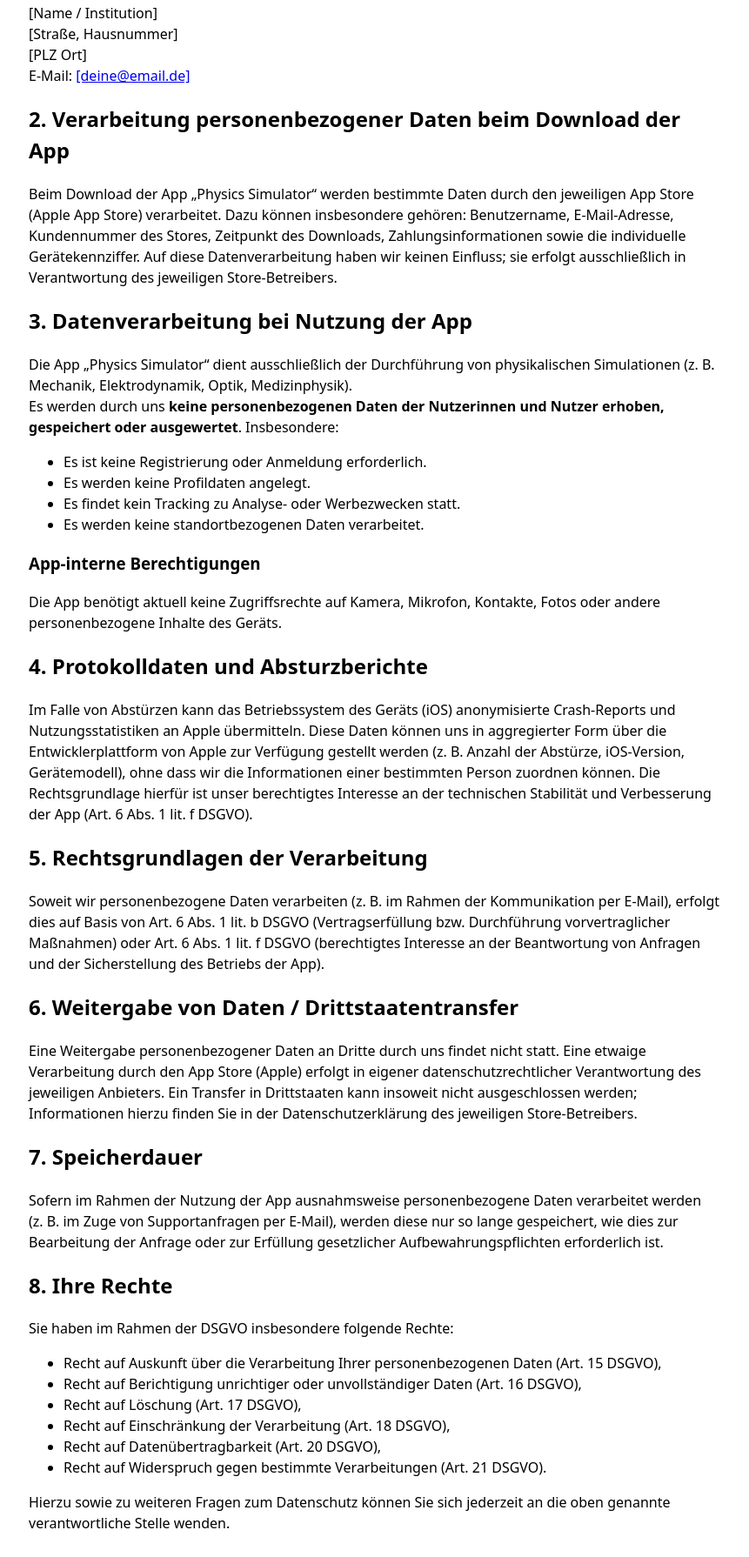
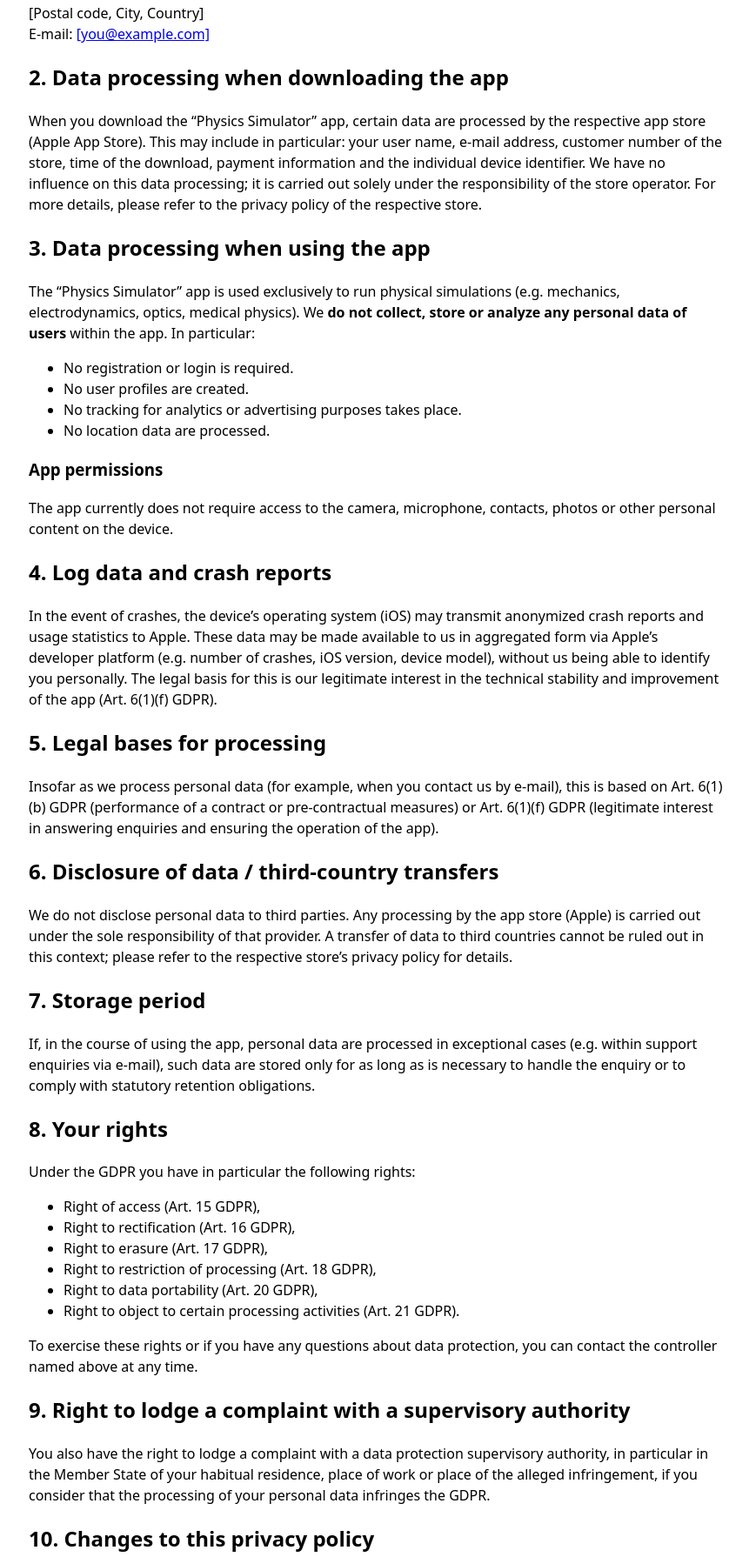
Before and after one commit to drhenrich/physics-simulator-privacy, a plain HTML site: page index.html in a window 1280 px wide. Shown: the part 246-2036 px from the top of the page at 87% size, without its empty margins (207-1068 px from the left). Drawn offline with Linux system fonts and the light colour scheme.

Commit message:
Update index.html

```diff
--- a/index.html
+++ b/index.html
@@ -1,115 +1,117 @@
 <!DOCTYPE html>
-<html lang="de">
+<html lang="en">
 <head>
   <meta charset="utf-8">
-  <title>Datenschutzerklärung – Physics Simulator</title>
+  <title>Privacy Policy – Physics Simulator</title>
   <meta name="viewport" content="width=device-width, initial-scale=1">
   <style>
-    body { font-family: system-ui, -apple-system, BlinkMacSystemFont, sans-serif; max-width: 800px; margin: 2rem auto; padding: 0 1rem; line-height: 1.5; }
+    body { font-family: system-ui, -apple-system, BlinkMacSystemFont, sans-serif;
+           max-width: 800px; margin: 2rem auto; padding: 0 1rem; line-height: 1.5; }
     h1, h2, h3 { font-weight: 600; }
   </style>
 </head>
 <body>
-  <h1>Datenschutzerklärung für die App „Physics Simulator“</h1>
-  <p>Stand: [TT.MM.JJJJ]</p>
+  <h1>Privacy Policy for the app “Physics Simulator”</h1>
+  <p>Last updated: [DD Month YYYY]</p>
 
-  <h2>1. Verantwortliche Stelle</h2>
+  <h2>1. Controller</h2>
   <p>
     [Name / Institution]<br>
-    [Straße, Hausnummer]<br>
-    [PLZ Ort]<br>
-    E-Mail: <a href="mailto:[deine@email.de]">[deine@email.de]</a>
+    [Street, number]<br>
+    [Postal code, City, Country]<br>
+    E-mail: <a href="mailto:[you@example.com]">[you@example.com]</a>
   </p>
 
-  <h2>2. Verarbeitung personenbezogener Daten beim Download der App</h2>
+  <h2>2. Data processing when downloading the app</h2>
   <p>
-    Beim Download der App „Physics Simulator“ werden bestimmte Daten durch den jeweiligen App Store
-    (Apple App Store) verarbeitet. Dazu können insbesondere gehören: Benutzername, E-Mail-Adresse,
-    Kundennummer des Stores, Zeitpunkt des Downloads, Zahlungsinformationen sowie die individuelle
-    Gerätekennziffer. Auf diese Datenverarbeitung haben wir keinen Einfluss; sie erfolgt ausschließlich
-    in Verantwortung des jeweiligen Store-Betreibers.
+    When you download the “Physics Simulator” app, certain data are processed by the
+    respective app store (Apple App Store). This may include in particular: your user name,
+    e-mail address, customer number of the store, time of the download, payment information
+    and the individual device identifier. We have no influence on this data processing; it is
+    carried out solely under the responsibility of the store operator. For more details, please
+    refer to the privacy policy of the respective store.
   </p>
 
-  <h2>3. Datenverarbeitung bei Nutzung der App</h2>
+  <h2>3. Data processing when using the app</h2>
   <p>
-    Die App „Physics Simulator“ dient ausschließlich der Durchführung von physikalischen Simulationen
-    (z.&nbsp;B. Mechanik, Elektrodynamik, Optik, Medizinphysik).<br>
-    Es werden durch uns
-    <strong>keine personenbezogenen Daten der Nutzerinnen und Nutzer erhoben, gespeichert oder ausgewertet</strong>.
-    Insbesondere:
+    The “Physics Simulator” app is used exclusively to run physical simulations
+    (e.g. mechanics, electrodynamics, optics, medical physics).
+    We <strong>do not collect, store or analyze any personal data of users</strong> within the app.
+    In particular:
   </p>
   <ul>
-    <li>Es ist keine Registrierung oder Anmeldung erforderlich.</li>
-    <li>Es werden keine Profildaten angelegt.</li>
-    <li>Es findet kein Tracking zu Analyse- oder Werbezwecken statt.</li>
-    <li>Es werden keine standortbezogenen Daten verarbeitet.</li>
+    <li>No registration or login is required.</li>
+    <li>No user profiles are created.</li>
+    <li>No tracking for analytics or advertising purposes takes place.</li>
+    <li>No location data are processed.</li>
   </ul>
 
-  <h3>App-interne Berechtigungen</h3>
+  <h3>App permissions</h3>
   <p>
-    Die App benötigt aktuell keine Zugriffsrechte auf Kamera, Mikrofon, Kontakte, Fotos oder andere
-    personenbezogene Inhalte des Geräts.
+    The app currently does not require access to the camera, microphone, contacts, photos
+    or other personal content on the device.
   </p>
 
-  <h2>4. Protokolldaten und Absturzberichte</h2>
+  <h2>4. Log data and crash reports</h2>
   <p>
-    Im Falle von Abstürzen kann das Betriebssystem des Geräts (iOS) anonymisierte Crash-Reports und
-    Nutzungsstatistiken an Apple übermitteln. Diese Daten können uns in aggregierter Form über die
-    Entwicklerplattform von Apple zur Verfügung gestellt werden (z.&nbsp;B. Anzahl der Abstürze, iOS-Version,
-    Gerätemodell), ohne dass wir die Informationen einer bestimmten Person zuordnen können.
-    Die Rechtsgrundlage hierfür ist unser berechtigtes Interesse an der technischen Stabilität und
-    Verbesserung der App (Art.&nbsp;6 Abs.&nbsp;1 lit.&nbsp;f DSGVO).
+    In the event of crashes, the device’s operating system (iOS) may transmit anonymized crash
+    reports and usage statistics to Apple. These data may be made available to us in aggregated
+    form via Apple’s developer platform (e.g. number of crashes, iOS version, device model),
+    without us being able to identify you personally.
+    The legal basis for this is our legitimate interest in the technical stability and improvement
+    of the app (Art. 6(1)(f) GDPR).
   </p>
 
-  <h2>5. Rechtsgrundlagen der Verarbeitung</h2>
+  <h2>5. Legal bases for processing</h2>
   <p>
-    Soweit wir personenbezogene Daten verarbeiten (z.&nbsp;B. im Rahmen der Kommunikation per E-Mail),
-    erfolgt dies auf Basis von Art.&nbsp;6 Abs.&nbsp;1 lit.&nbsp;b DSGVO (Vertragserfüllung bzw.
-    Durchführung vorvertraglicher Maßnahmen) oder Art.&nbsp;6 Abs.&nbsp;1 lit.&nbsp;f DSGVO (berechtigtes
-    Interesse an der Beantwortung von Anfragen und der Sicherstellung des Betriebs der App).
+    Insofar as we process personal data (for example, when you contact us by e-mail), this is
+    based on Art. 6(1)(b) GDPR (performance of a contract or pre-contractual measures) or
+    Art. 6(1)(f) GDPR (legitimate interest in answering enquiries and ensuring the operation
+    of the app).
   </p>
 
-  <h2>6. Weitergabe von Daten / Drittstaatentransfer</h2>
+  <h2>6. Disclosure of data / third-country transfers</h2>
   <p>
-    Eine Weitergabe personenbezogener Daten an Dritte durch uns findet nicht statt. Eine etwaige Verarbeitung
-    durch den App Store (Apple) erfolgt in eigener datenschutzrechtlicher Verantwortung des jeweiligen
-    Anbieters. Ein Transfer in Drittstaaten kann insoweit nicht ausgeschlossen werden; Informationen hierzu
-    finden Sie in der Datenschutzerklärung des jeweiligen Store-Betreibers.
+    We do not disclose personal data to third parties. Any processing by the app store
+    (Apple) is carried out under the sole responsibility of that provider. A transfer of data
+    to third countries cannot be ruled out in this context; please refer to the
+    respective store’s privacy policy for details.
   </p>
 
-  <h2>7. Speicherdauer</h2>
+  <h2>7. Storage period</h2>
   <p>
-    Sofern im Rahmen der Nutzung der App ausnahmsweise personenbezogene Daten verarbeitet werden (z.&nbsp;B.
-    im Zuge von Supportanfragen per E-Mail), werden diese nur so lange gespeichert, wie dies zur Bearbeitung
-    der Anfrage oder zur Erfüllung gesetzlicher Aufbewahrungspflichten erforderlich ist.
+    If, in the course of using the app, personal data are processed in exceptional cases
+    (e.g. within support enquiries via e-mail), such data are stored only for as long as is
+    necessary to handle the enquiry or to comply with statutory retention obligations.
   </p>
 
-  <h2>8. Ihre Rechte</h2>
-  <p>Sie haben im Rahmen der DSGVO insbesondere folgende Rechte:</p>
+  <h2>8. Your rights</h2>
+  <p>Under the GDPR you have in particular the following rights:</p>
   <ul>
-    <li>Recht auf Auskunft über die Verarbeitung Ihrer personenbezogenen Daten (Art.&nbsp;15 DSGVO),</li>
-    <li>Recht auf Berichtigung unrichtiger oder unvollständiger Daten (Art.&nbsp;16 DSGVO),</li>
-    <li>Recht auf Löschung (Art.&nbsp;17 DSGVO),</li>
-    <li>Recht auf Einschränkung der Verarbeitung (Art.&nbsp;18 DSGVO),</li>
-    <li>Recht auf Datenübertragbarkeit (Art.&nbsp;20 DSGVO),</li>
-    <li>Recht auf Widerspruch gegen bestimmte Verarbeitungen (Art.&nbsp;21 DSGVO).</li>
+    <li>Right of access (Art. 15 GDPR),</li>
+    <li>Right to rectification (Art. 16 GDPR),</li>
+    <li>Right to erasure (Art. 17 GDPR),</li>
+    <li>Right to restriction of processing (Art. 18 GDPR),</li>
+    <li>Right to data portability (Art. 20 GDPR),</li>
+    <li>Right to object to certain processing activities (Art. 21 GDPR).</li>
   </ul>
   <p>
-    Hierzu sowie zu weiteren Fragen zum Datenschutz können Sie sich jederzeit an die oben genannte
-    verantwortliche Stelle wenden.
+    To exercise these rights or if you have any questions about data protection,
+    you can contact the controller named above at any time.
   </p>
 
-  <h2>9. Beschwerderecht bei der Aufsichtsbehörde</h2>
+  <h2>9. Right to lodge a complaint with a supervisory authority</h2>
   <p>
-    Sie haben zudem das Recht, sich bei einer Datenschutzaufsichtsbehörde über die Verarbeitung Ihrer
-    personenbezogenen Daten zu beschweren, insbesondere in dem Mitgliedstaat Ihres gewöhnlichen Aufenthaltsortes,
-    Ihres Arbeitsplatzes oder des Orts des mutmaßlichen Verstoßes.
+    You also have the right to lodge a complaint with a data protection supervisory authority,
+    in particular in the Member State of your habitual residence, place of work or place of the
+    alleged infringement, if you consider that the processing of your personal data infringes
+    the GDPR.
   </p>
 
-  <h2>10. Änderungen dieser Datenschutzerklärung</h2>
+  <h2>10. Changes to this privacy policy</h2>
   <p>
-    Wir behalten uns vor, diese Datenschutzerklärung anzupassen, wenn sich die App oder die zugrunde liegenden
-    Verarbeitungsprozesse ändern. Es gilt stets die auf dieser Seite veröffentlichte aktuelle Fassung.
+    We may amend this privacy policy if the app or the underlying processing operations change.
+    The version published on this page shall always apply.
   </p>
 </body>
 </html>
```
